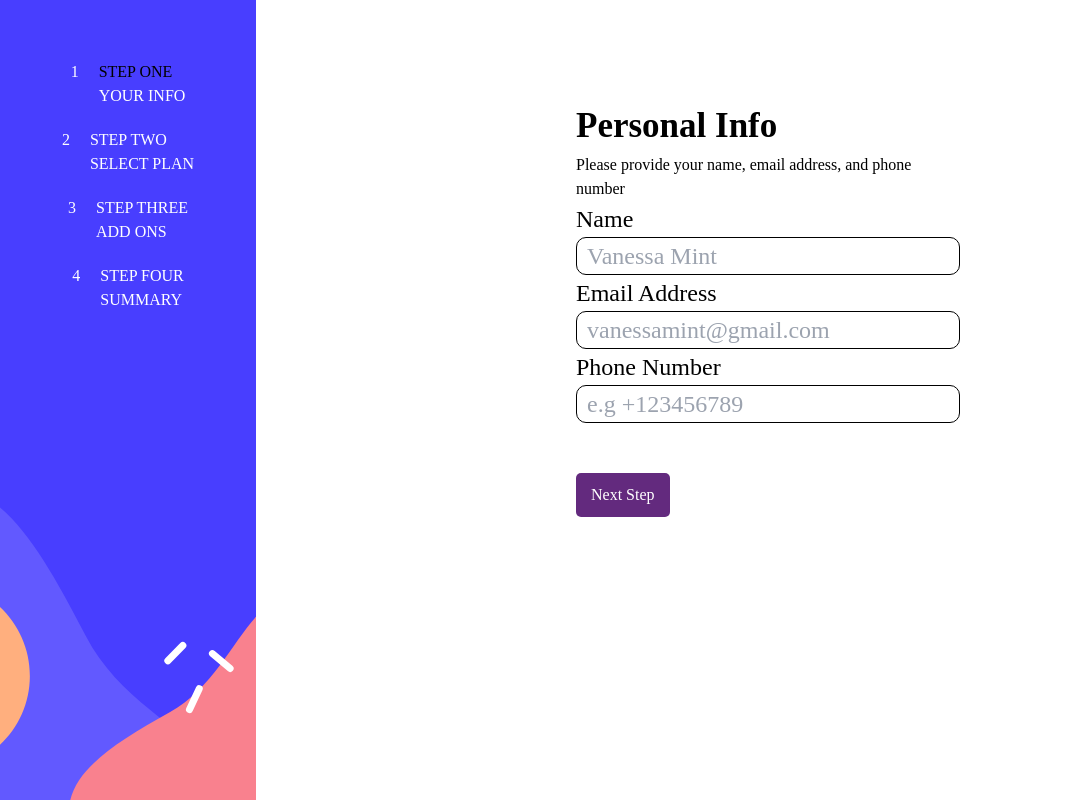
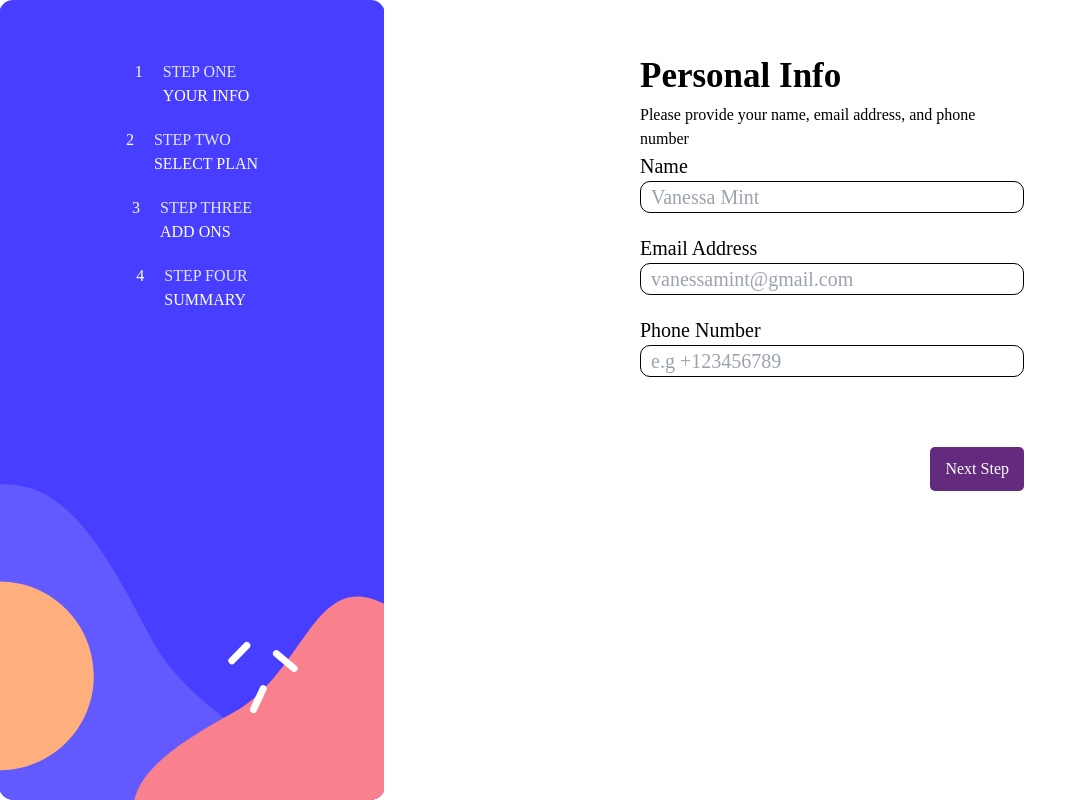
Before and after one commit to sam4rano/multi-step-form, a React app: page / in a window 1280 px wide. Shown: the whole page, without its empty margins (0-1087 px from the left). Built offline with nearby package versions, Linux system fonts and the light colour scheme; the HTML template or start-up script is replaced by a standard one.

Commit message:
routes and summary done

```diff
--- a/src/App.jsx
+++ b/src/App.jsx
@@ -5,14 +5,12 @@ import {
   Route,
   RouterProvider,
 } from "react-router-dom";
-
-
 import Container from "./components/Container";
-import FormProvider from "./context/FormContexts"
+import FormProvider from "./context/FormContexts";
 import Plans from "./components/Plans";
-import AddOns from "./components/AddOns"
-import Summary from "./components/Summary"
-
+import AddOns from "./components/AddOns";
+import Summary from "./components/Summary";
+import Submitted from "./components/Submitted";
 
 const App = () => {
   const router = createBrowserRouter(
@@ -22,6 +20,7 @@ const App = () => {
         <Route path="/plans" element={<Plans />} />
         <Route path="/addons" element={<AddOns />} />
         <Route path="/summary" element={<Summary />} />
+        <Route path="/submitted" element={<Submitted />} />
       </>
     )
   );
--- a/src/components/AddOns.jsx
+++ b/src/components/AddOns.jsx
@@ -31,8 +31,8 @@ const AddOns = () => {
 
   return (
     <form onSubmit={handleSubmit}>
-      <div className="w-[500px] mx-auto pt-[40px]">
-        <h1 className="font-bold text-[30px]">Pick Add-Ons</h1>
+      <div className="w-[490px] mx-auto pt-[40px]">
+        <h1 className="font-bold text-[20px]">Pick Add-Ons</h1>
         <h3>Add-on helps enhance your gaming experience</h3>
       </div>
       <div className="flex flex-col justify-between py-[20px] w-[500px] mx-auto">
--- a/src/components/Container.jsx
+++ b/src/components/Container.jsx
@@ -1,20 +1,25 @@
-import {useState} from 'react'
-import Login from './Login'
-import Sidebar from './Sidebar'
-import AddOns from './AddOns'
-import Plans from './Plans'
-import Summary from './Summary'
-
+import { useState, useContext } from "react";
+import Login from "./Login";
+import Sidebar from "./Sidebar";
+import AddOns from "./AddOns";
+import Plans from "./Plans";
+import Summary from "./Summary";
+import Submitted from "./Submitted";
+import FormProvider from "../context/FormContexts";
 
 const Container = () => {
-	const [clicked, setClicked] = useState()
+  const [activeStep, setActiveStep] = useState(1);
+
   return (
-	<div className='flex flex-row justify-around'>
-		<Sidebar />
-		<Login />
+    <div className="flex flex-row justify-around">
+      <Sidebar setActiveStep={setActiveStep} />
+      {activeStep === 1 && <Login />}
+      {activeStep === 2 && <Plans />}
+      {activeStep === 3 && <AddOns />}
+      {activeStep === 4 && <Summary />}
+      {activeStep === 5 && <Submitted />}
+    </div>
+  );
+};
 
-	</div>
-  )
-}
-
-export default Container
+export default Container;
--- a/src/components/Login.jsx
+++ b/src/components/Login.jsx
@@ -14,37 +14,33 @@ const Login = () => {
 
   const handleName = (e) => {
     setName(e.target.value);
-	console.log(name)
   };
   const handleEmail = (e) => {
     setEmail(e.target.value);
-	console.log(email)
   };
   const handleNumber = (e) => {
     setNumber(e.target.value);
-	console.log(number)
   };
-
 
   return (
     <form className="max-w-sm mx-auto" onSubmit={handleSubmit}>
-      <div className="pt-[100px]">
+      <div className="pt-[50px]">
         <p className="text-[35px] font-bold ">Personal Info</p>
         <h5>Please provide your name, email address, and phone number</h5>
       </div>
-      <div className="mb-5">
-        <label className="block mb-2 text-[24px] font-medium">Name</label>
+      <div className="pb-[20px]">
+        <label className="block mb-4 text-[20px] font-medium">Name</label>
         <input
           type="text"
           value={name}
           onChange={handleName}
-          className="bg-gray-50 border border-gray-300 placeholder:p-[10px] text-gray-900 text-[24px] rounded-[10px] focus:ring-blue-500 focus:border-blue-500 block w-full p-2.5 dark:bg-gray-700 dark:border-gray-600 dark:placeholder-gray-400 dark:text-white dark:focus:ring-blue-500 dark:focus:border-blue-500"
+          className="bg-gray-50 border border-gray-300 placeholder:p-[10px] text-gray-900 text-[20px] rounded-[10px] focus:ring-blue-500 focus:border-blue-500 block w-full p-2.5 dark:bg-gray-700 dark:border-gray-600 dark:placeholder-gray-400 dark:text-white dark:focus:ring-blue-500 dark:focus:border-blue-500"
           placeholder="Vanessa Mint"
           required
         />
       </div>
-      <div className="mb-5">
-        <label className="block mb-2 text-[24px] font-medium">
+      <div className="pb-[20px]">
+        <label className="block mb-4 text-[20px] font-medium">
           Email Address
         </label>
         <input
@@ -52,12 +48,12 @@ const Login = () => {
           value={email}
           onChange={handleEmail}
           placeholder="vanessamint@gmail.com"
-          className="bg-gray-50 border border-gray-300 placeholder:p-[10px] text-gray-900 text-[24px] rounded-[10px] focus:ring-blue-500 focus:border-blue-500 block w-full p-2.5 dark:bg-gray-700 dark:border-gray-600 dark:placeholder-gray-400 dark:text-white dark:focus:ring-blue-500 dark:focus:border-blue-500"
+          className="bg-gray-50 border border-gray-300 placeholder:p-[10px] text-gray-900 text-[20px] rounded-[10px] focus:ring-blue-500 focus:border-blue-500 block w-full p-2.5 dark:bg-gray-700 dark:border-gray-600 dark:placeholder-gray-400 dark:text-white dark:focus:ring-blue-500 dark:focus:border-blue-500"
           required
         />
       </div>
-      <div className="mb-5">
-        <label className="block mb-2 text-[24px] font-medium">
+      <div className="pb-[20px]">
+        <label className="block mb-4 text-[20px] font-medium">
           Phone Number
         </label>
         <input
@@ -67,17 +63,18 @@ const Login = () => {
           placeholder="e.g +123456789"
           pattern="^[+0-9]+$"
           title="Please enter a valid phone number"
-          className="bg-gray-50 border placeholder:p-[10px] border-gray-300 text-gray-900 text-[24px] rounded-[10px] focus:ring-blue-500 focus:border-blue-500 block w-full p-2.5 dark:bg-gray-700 dark:border-gray-600 dark:placeholder-gray-400 dark:text-white dark:focus:ring-blue-500 dark:focus:border-blue-500"
+          className="bg-gray-50 border placeholder:p-[10px] border-gray-300 text-gray-900 text-[20px] rounded-[10px] focus:ring-blue-500 focus:border-blue-500 block w-full p-2.5 dark:bg-gray-700 dark:border-gray-600 dark:placeholder-gray-400 dark:text-white dark:focus:ring-blue-500 dark:focus:border-blue-500"
           required
         />
       </div>
+      <div className="flex justify-end">
         <button
           type="submit"
-
           className="bg-primary flex text-right mt-[50px] px-[15px] py-[10px] rounded-[5px] text-neutral"
         >
           Next Step
         </button>
+      </div>
     </form>
   );
 };
--- a/src/components/Sidebar.jsx
+++ b/src/components/Sidebar.jsx
@@ -1,9 +1,13 @@
-import { useState } from "react";
+import { useState, useRef } from "react";
 import BgImage from "../assets/images/bg-sidebar-desktop.svg";
 
-const Sidebar = () => {
-  // const [activeStep, setActiveStep] = useState(1);
+const Sidebar = ({ setActiveStep }) => {
 
+
+  const stepOneRef = useRef(null);
+  const stepTwoRef = useRef(null);
+  const stepThreeRef = useRef(null);
+  const stepFourRef = useRef(null);
   const sidebarStyle = {
     backgroundImage: `url(${BgImage})`,
     backgroundPosition: "center",
@@ -11,8 +15,53 @@ const Sidebar = () => {
     backgroundSize: "cover",
     padding: "20px",
     height: "100vh",
-    width: "20%",
+    width: "30%",
   };
+
+  const handleStepClick = (step) => {
+    setActiveStep(step);
+
+  };
+  return (
+    <div style={sidebarStyle}>
+      <div className="flex flex-col gap-[20px] pt-[40px]">
+        <div className="flex flex-row justify-center">
+          <span className="rounded-[100%] border-neutral text-neutral pr-[20px]">1</span>
+          <div ref={stepOneRef}>
+            <h2 className="text-bg-grey">STEP ONE</h2>
+            <h1 className="text-neutral">YOUR INFO</h1>
+          </div>
+        </div>
+        <div className="flex flex-row justify-center">
+          <p className="pr-[20px] border-neutral text-neutral ">2</p>
+          <div ref={stepTwoRef}>
+            <h2 className="text-bg-grey">STEP TWO</h2>
+            <h1 className="text-neutral">SELECT PLAN</h1>
+          </div>
+        </div>
+        <div className="flex flex-row justify-center">
+          <p className="pr-[20px] border-neutral text-neutral">3</p>
+          <div ref={stepThreeRef}>
+            <h2 className="text-bg-grey">STEP THREE</h2>
+            <h1 className="text-neutral">ADD ONS</h1>
+          </div>
+        </div>
+        <div className="flex flex-row justify-center">
+          <p className="pr-[20px] border-neutral text-neutral">4</p>
+          <div ref={stepFourRef}>
+            <h2 className="text-bg-grey">STEP FOUR</h2>
+            <h1 className="text-neutral">SUMMARY</h1>
+          </div>
+        </div>
+      </div>
+    </div>
+  );
+};
+
+export default Sidebar;
+
+
+
 
   // const getStepStyle = (step) => {
   //   return {
@@ -28,40 +77,3 @@ const Sidebar = () => {
   //onClick={() => handleItemClick(1)}
   //style={getStepStyle(1)}
   // };
-  return (
-    <div style={sidebarStyle}>
-      <div className="flex flex-col gap-[20px] pt-[40px]">
-        <div className="flex flex-row justify-center">
-          <p className=" border-neutral text-neutral pr-[20px]">1</p>
-          <div>
-            <h2 className="text-transparent">STEP ONE</h2>
-            <h1 className="text-neutral">YOUR INFO</h1>
-          </div>
-        </div>
-        <div className="flex flex-row justify-center">
-          <p className="pr-[20px] border-neutral text-neutral ">2</p>
-          <div>
-            <h5 className="text-neutral">STEP TWO</h5>
-            <h3 className="text-neutral">SELECT PLAN</h3>
-          </div>
-        </div>
-        <div className="flex flex-row justify-center">
-          <p className="pr-[20px] border-neutral text-neutral">3</p>
-          <div>
-            <h5 className="text-neutral">STEP THREE</h5>
-            <h3 className="text-neutral">ADD ONS</h3>
-          </div>
-        </div>
-        <div className="flex flex-row justify-center">
-          <p className="pr-[20px] border-neutral text-neutral">4</p>
-          <div>
-            <h5 className="text-neutral">STEP FOUR</h5>
-            <h3 className="text-neutral">SUMMARY</h3>
-          </div>
-        </div>
-      </div>
-    </div>
-  );
-};
-
-export default Sidebar;
--- a/src/components/Submitted.jsx
+++ b/src/components/Submitted.jsx
@@ -1,8 +1,15 @@
 import React from 'react'
+import SubImage from "../assets/images/thank-you.svg"
 
 const Submitted = () => {
   return (
-	<div>Submitted</div>
+	<div>
+    <div>
+      <img src={SubImage} alt="submitted"  />
+      <h1 className="font-bold text-[30px]">Thank You</h1>
+    </div>
+    <h2>Thanks for confirming your subscription we hove you have fun using our platform. if you ever need support please feel free to email us at support@loremgaming.com</h2>
+  </div>
   )
 }
 
--- a/tailwind.config.js
+++ b/tailwind.config.js
@@ -28,7 +28,7 @@ export default {
       'primary': '#632A7E',
 
       'primary-bg':"#ECD8EA",
-      'bg-grey':'#F6F6F6',
+      'bg-grey':'#E6E6FA',
       'text-blue':'#3973D4',
       'button-inactive':'#F7F0F7',
       'button-hover':'#280E3B',
```
Also changed, not shown: src/components/AddOnCard.jsx (+11 -4 lines), src/components/Card.jsx (+17 -20 lines), src/components/Plans.jsx (+20 -15 lines), src/components/Summary.jsx (+68 -18 lines). Lines whose indentation alone changed are shown as unchanged.
